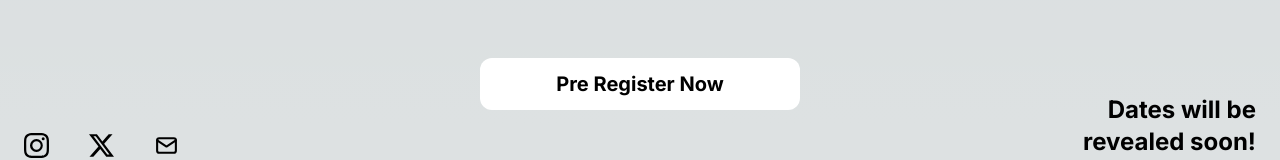
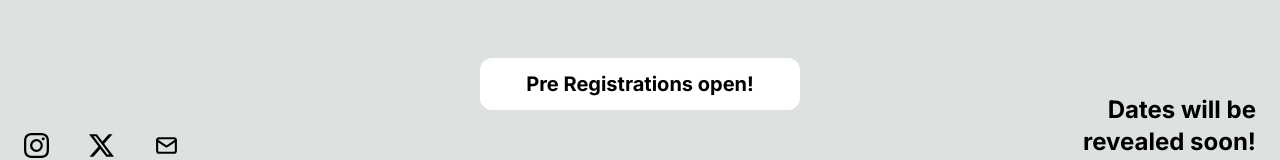
Before and after one commit to BitByte-TPC/CodeRumble2.0, a Next.js app: page / in a window 1280 px wide. Shown: the part 626-786 px from the top of the page. Built offline with nearby package versions, Linux system fonts and the light colour scheme.

Commit message:
chore: updated hero section
Signed-off-by: rohansen856 <rohansen856@gmail.com>

```diff
--- a/sections/Hero.jsx
+++ b/sections/Hero.jsx
@@ -60,7 +60,7 @@ const Hero = () => {
               transition: "filter 0.3s ease",
             }}
           >
-            <div className="relative z-10">Pre Register Now</div>
+            <div className="relative z-10">Pre Registrations open!</div>
             {isHovered && (
               <div
                 className="absolute inset-0 pointer-events-none"
```
